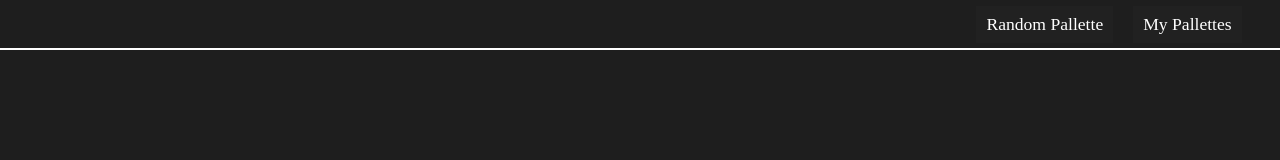
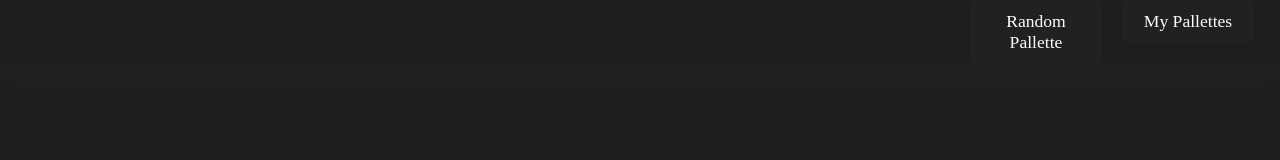
Before and after one commit to TCAA-Web/colorizer_pallette_generator, a React (Vite) app: page / in a window 1280 px wide. Shown: the top 160 px of the page. Built offline with nearby package versions, Linux system fonts and the light colour scheme; no server answers.

Commit message:
added gradient to navbar

```diff
--- a/src/components/ColoredNavlink/ColoredNavLink.module.scss
+++ b/src/components/ColoredNavlink/ColoredNavLink.module.scss
@@ -6,8 +6,8 @@
   outline: none;
   position: relative;
   width: auto;
-  height: 60px;
   cursor: pointer;
+  display: grid;
   span {
     position: relative;
     text-align: center;
--- a/src/components/Navigation/Navigation.tsx
+++ b/src/components/Navigation/Navigation.tsx
@@ -12,7 +12,11 @@ export const Navigation = () => {
     { href: "/pallettes", title: "My Pallettes" },
   ];
   return (
-    <nav className={style.navbar}>
+    <nav
+      className={style.navbar}
+      style={{ background: createGradient(hexArray[0], hexArray[2]) }}
+    >
+      <div>
         <ColoredText
           type="h2"
           content={"Colorizer Pallette Generator"}
@@ -30,6 +34,7 @@ export const Navigation = () => {
             </li>
           ))}
         </ul>
+      </div>
     </nav>
   );
 };
--- a/src/components/Navigation/navigation.module.scss
+++ b/src/components/Navigation/navigation.module.scss
@@ -1,16 +1,28 @@
+@use "../../styles/colors.scss" as *;
+
 .navbar {
   width: 100%;
+  height: 8vh;
+  display: flex;
+  margin-bottom: 10vh;
+  position: relative;
+  box-shadow: inset 0px -12px 10px 2px #212121, 0px 1px 14px 8px #212121;
+  padding-bottom: 14px;
+  div {
     display: grid;
-  height: 6vh;
-  border-bottom: solid 2px white;
     align-content: center;
     grid-template-columns: 3fr 1fr;
-  margin-bottom: 10vh;
+    background-color: $color-darker;
+    height: 100%;
+    width: 100%;
     h2 {
       justify-self: start;
+      height: fit-content;
+      align-self: center;
+      margin-left: 5%;
     }
-  // Changes
     ul {
+      margin-right: 5%;
       display: grid;
       grid-template-columns: 1fr 1fr;
       justify-self: end;
@@ -26,3 +38,4 @@
       }
     }
   }
+}
```
Lines whose indentation alone changed are shown as unchanged.
